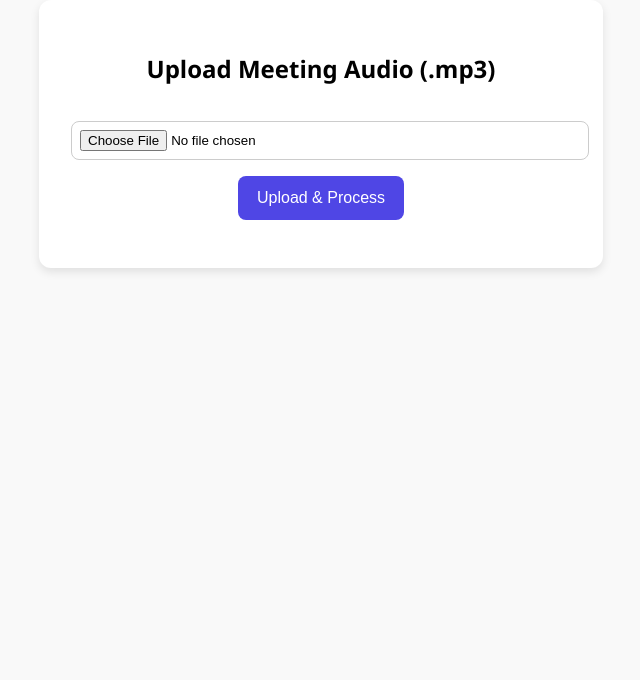
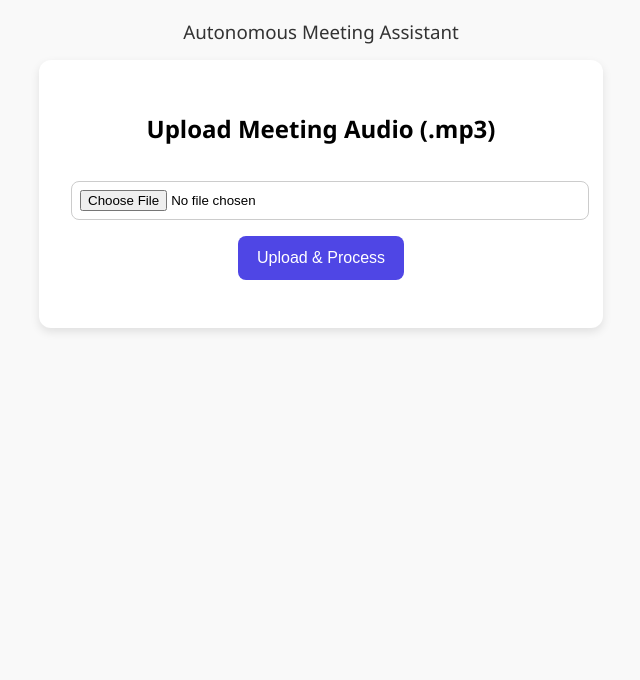
Before and after one commit to Yoshita09/OrchMeet, a plain HTML site: page index.html in a window 1280 px wide. Shown: the part 120-800 px from the top of the page, without its empty margins (319-959 px from the left). Drawn offline with Linux system fonts and the light colour scheme.

Commit message:
Update index.html

```diff
--- a/index.html
+++ b/index.html
@@ -3,7 +3,7 @@
 <head>
   <meta charset="UTF-8" />
   <meta name="viewport" content="width=device-width, initial-scale=1.0"/>
-  <title>OrchMeet - Smart Meeting Assistant</title>
+  <title>OrchMeet</title>
   <style>
     body {
       font-family: 'Segoe UI', sans-serif;
@@ -17,6 +17,11 @@
     h1 {
       color: #333;
       margin-bottom: 1rem;
+    }
+    h3{
+      color: #333;
+      margin-bottom: 1rem;
+      font-weight: 400;
     }
 
     .upload-box {
@@ -75,6 +80,7 @@
 </head>
 <body>
   <h1>OrchMeet</h1>
+  <h3>Autonomous Meeting Assistant</h3>
   <div class="upload-box">
     <h2>Upload Meeting Audio (.mp3)</h2>
     <input type="file" id="audioInput" accept=".mp3"/>
```
